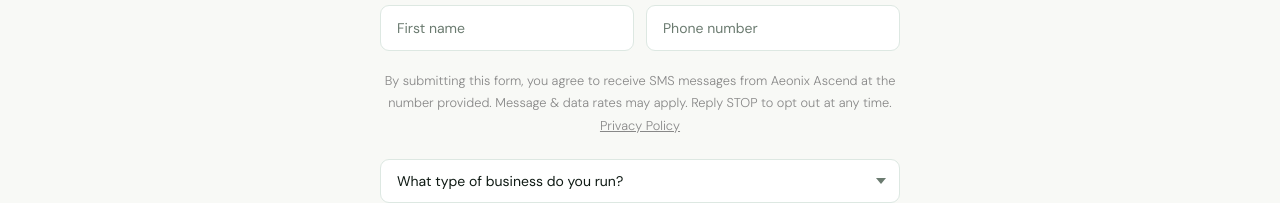
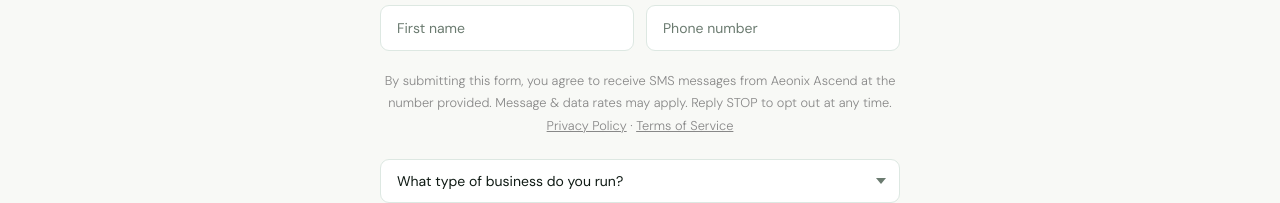
Before and after one commit to delsolg/aeonix-ascend, a website: page index.html in a window 1280 px wide. Shown: the part 484-687 px from the top of the page. Drawn offline with Linux system fonts and the light colour scheme.

Commit message:
Link Terms of Service from consent disclaimer and footer

```diff
--- a/index.html
+++ b/index.html
@@ -796,7 +796,7 @@
         <input type="text" id="firstName" name="firstName" placeholder="First name" required autocomplete="given-name"/>
         <input type="tel" id="phone" name="phone" placeholder="Phone number" required autocomplete="tel"/>
       </div>
-      <p style="font-size:0.8rem;color:#888;margin:0.4rem 0 0.6rem;">By submitting this form, you agree to receive SMS messages from Aeonix Ascend at the number provided. Message &amp; data rates may apply. Reply STOP to opt out at any time. <a href="/privacy.html" style="color:#888;text-decoration:underline;">Privacy Policy</a></p>
+      <p style="font-size:0.8rem;color:#888;margin:0.4rem 0 0.6rem;">By submitting this form, you agree to receive SMS messages from Aeonix Ascend at the number provided. Message &amp; data rates may apply. Reply STOP to opt out at any time. <a href="/privacy.html" style="color:#888;text-decoration:underline;">Privacy Policy</a> &middot; <a href="/terms.html" style="color:#888;text-decoration:underline;">Terms of Service</a></p>
       <div class="select-wrap">
         <select id="businessType" name="businessType" required>
           <option value="" disabled selected>What type of business do you run?</option>
@@ -1037,7 +1037,7 @@
 </div>
 
 <footer>
-  <strong>Aeonix Ascend</strong> · Your Business Operations Coach · Houston, Texas · &copy; 2026 · <a href="/privacy.html" style="color:inherit;text-decoration:underline;">Privacy Policy</a>
+  <strong>Aeonix Ascend</strong> · Your Business Operations Coach · Houston, Texas · &copy; 2026 · <a href="/privacy.html" style="color:inherit;text-decoration:underline;">Privacy Policy</a> · <a href="/terms.html" style="color:inherit;text-decoration:underline;">Terms of Service</a>
 </footer>
 
 <script>
```
